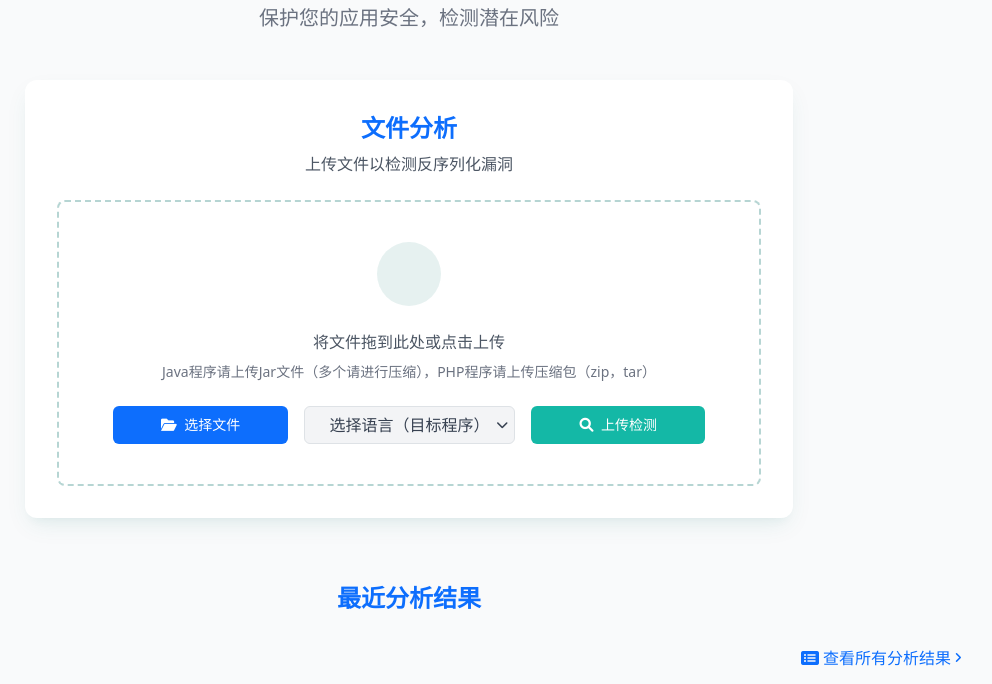
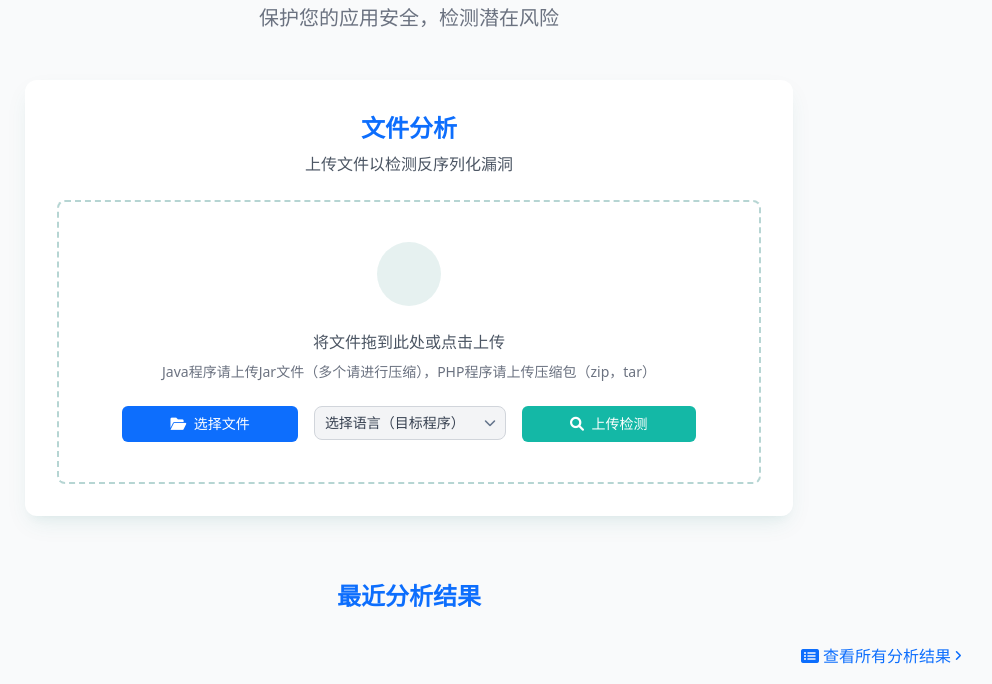
Before and after one commit to CyanM0un/DeserAnalyzer, a Flask app: page /analyze in a window 1280 px wide. Shown: the part 164-848 px from the top of the page, without its empty margins (231-1223 px from the left). Run offline with Flask 3, Linux system fonts and the light colour scheme; data comes from the database, SQL or seed files in the repository; some libraries are stand-ins or nearby versions.

Commit message:
优化下拉框

```diff
--- /dev/null
+++ b/flask_app/assets/css/select.css
@@ -0,0 +1,40 @@
+/* 自定义下拉：与 tmp/result.css 保持一致的样式 */
+.cs-select {
+  position: relative;
+  display: inline-block;
+  /* 两种模式：
+     1) 固定宽度：设置 --cs-width
+     2) 自适应但不超过最大：设置 --cs-min-width、--cs-max-width（推荐） */
+  width: var(--cs-width, auto);
+  min-width: var(--cs-min-width, 11rem);
+  max-width: var(--cs-max-width, none);
+}
+.cs-native { position: absolute !important; opacity: 0 !important; pointer-events: none !important; width: 0 !important; height: 0 !important; }
+.cs-trigger {
+  position: relative;
+  display: inline-flex; align-items: center; gap: .5rem;
+  background-color: #f3f4f6; color: #374151; border: 1px solid #d1d5db;
+  padding: 0.375rem 2rem 0.375rem 0.625rem; border-radius: .5rem;
+  font-size: .875rem; line-height: 1.25rem; cursor: pointer; transition: all .2s ease;
+  width: 100%;
+  white-space: nowrap; overflow: hidden; text-overflow: ellipsis;
+}
+.cs-trigger:hover { background-color: #eef2f7; }
+.cs-trigger[aria-expanded="true"] { background-color: #fff; border-color: #0F766E; box-shadow: 0 0 0 3px rgba(20,184,166,0.15); }
+.cs-trigger::after {
+  content: "\f078"; font-family: "Font Awesome 6 Free"; font-weight: 900; color: #64748b;
+  position: absolute; right: .6rem; top: 50%; transform: translateY(-50%);
+  pointer-events: none; font-size: .75rem;
+}
+
+.cs-menu {
+  position: absolute; left: 0; top: calc(100% + .25rem); z-index: 60; min-width: 100%;
+  background: #fff; border: 1px solid rgba(0,0,0,0.08); border-radius: .5rem;
+  box-shadow: 0 10px 25px -5px rgba(15,118,110,0.10), 0 8px 10px -6px rgba(15,118,110,0.06);
+  width: 100%;
+  max-height: 280px; overflow-y: auto; padding: .25rem 0; display: none;
+}
+.cs-menu.show { display: block; }
+.cs-option { list-style: none; padding: .5rem .75rem; font-size: .875rem; color: #0f172a; cursor: pointer; }
+.cs-option:hover { background: rgba(20,184,166,0.08); }
+.cs-option.is-active { background: rgba(20,184,166,0.16); font-weight: 600; color: #0F766E; }
--- a/flask_app/templates/analyze.html
+++ b/flask_app/templates/analyze.html
@@ -1,6 +1,10 @@
 {% extends "base.html" %}
 
 {% block title %}GCSCAN - 文件分析{% endblock %}
+
+{% block extra_css %}
+<link rel="stylesheet" href="{{ url_for('static', filename='css/select.css') }}">
+{% endblock %}
 
 {% block content %}
     <main class="max-w-7xl mx-auto py-12 px-4 sm:px-6 lg:px-8">
@@ -73,15 +77,16 @@
                                 <i class="fa fa-folder-open mr-1"></i> 选择文件
                             </button>
 
-                            <div class="relative">
-                                <select id="language-select" name="language" class="appearance-none bg-gray-100 border border-gray-300 text-gray-700 py-2 px-4 pr-8 rounded-md leading-tight focus:outline-none focus:bg-white focus:border-primary">
+                            <div class="cs-select" id="lang-select-wrap" style="--cs-min-width:12rem; --cs-max-width:18rem;">
+                                <select id="language-select" name="language" class="cs-native" aria-hidden="true">
                                     <option value="">选择语言（目标程序）</option>
                                     <option value="Java">Java</option>
                                     <option value="PHP">PHP</option>
                                 </select>
-                                <div class="pointer-events-none absolute inset-y-0 right-0 flex items-center px-2 text-gray-700">
-                                    <i class="fa fa-chevron-down text-xs"></i>
-                                </div>
+                                <button type="button" class="cs-trigger" id="lang-trigger" aria-haspopup="listbox" aria-expanded="false">
+                                    选择语言（目标程序）
+                                </button>
+                                <ul class="cs-menu" id="lang-menu" role="listbox" aria-labelledby="lang-trigger"></ul>
                             </div>
 
                             <button type="submit" id="upload-btn" class="bg-accent text-white px-5 py-2 rounded-md text-sm font-medium btn-hover">
@@ -229,6 +234,41 @@
     });
 
     document.addEventListener('DOMContentLoaded', function() {
+        // 语言选择下拉的美化（与结果页一致的样式/交互）
+        (function initLanguageSelect(){
+            const native = document.getElementById('language-select');
+            const wrap = document.getElementById('lang-select-wrap');
+            const trigger = document.getElementById('lang-trigger');
+            const menu = document.getElementById('lang-menu');
+            if (!native || !wrap || !trigger || !menu) return;
+
+            function close(){ menu.classList.remove('show'); trigger.setAttribute('aria-expanded','false'); }
+            function open(){ menu.classList.add('show'); trigger.setAttribute('aria-expanded','true'); }
+            function rebuild(){
+                menu.innerHTML = '';
+                Array.from(native.options).forEach((opt, idx) => {
+                    const li = document.createElement('li');
+                    li.className = 'cs-option' + (opt.selected ? ' is-active' : '');
+                    li.setAttribute('role','option');
+                    li.dataset.value = opt.value;
+                    li.textContent = opt.textContent;
+                    li.addEventListener('click', () => {
+                        native.value = opt.value;
+                        trigger.textContent = opt.textContent;
+                        Array.from(menu.children).forEach(c=>c.classList.remove('is-active'));
+                        li.classList.add('is-active');
+                        native.dispatchEvent(new Event('change', { bubbles: true }));
+                        close();
+                    });
+                    menu.appendChild(li);
+                    if (idx === 0) trigger.textContent = opt.textContent;
+                });
+            }
+            trigger.addEventListener('click', ()=> menu.classList.contains('show') ? close() : open());
+            document.addEventListener('click', (e)=>{ if (!wrap.contains(e.target)) close(); });
+            rebuild();
+        })();
+
         // 自动隐藏flash消息
         const flashMessages = document.querySelectorAll('.flash-message');
 
```
Also changed, not shown: flask_app/assets/js/result.js (+59 -4 lines), flask_app/templates/result.html (+10 -4 lines).
